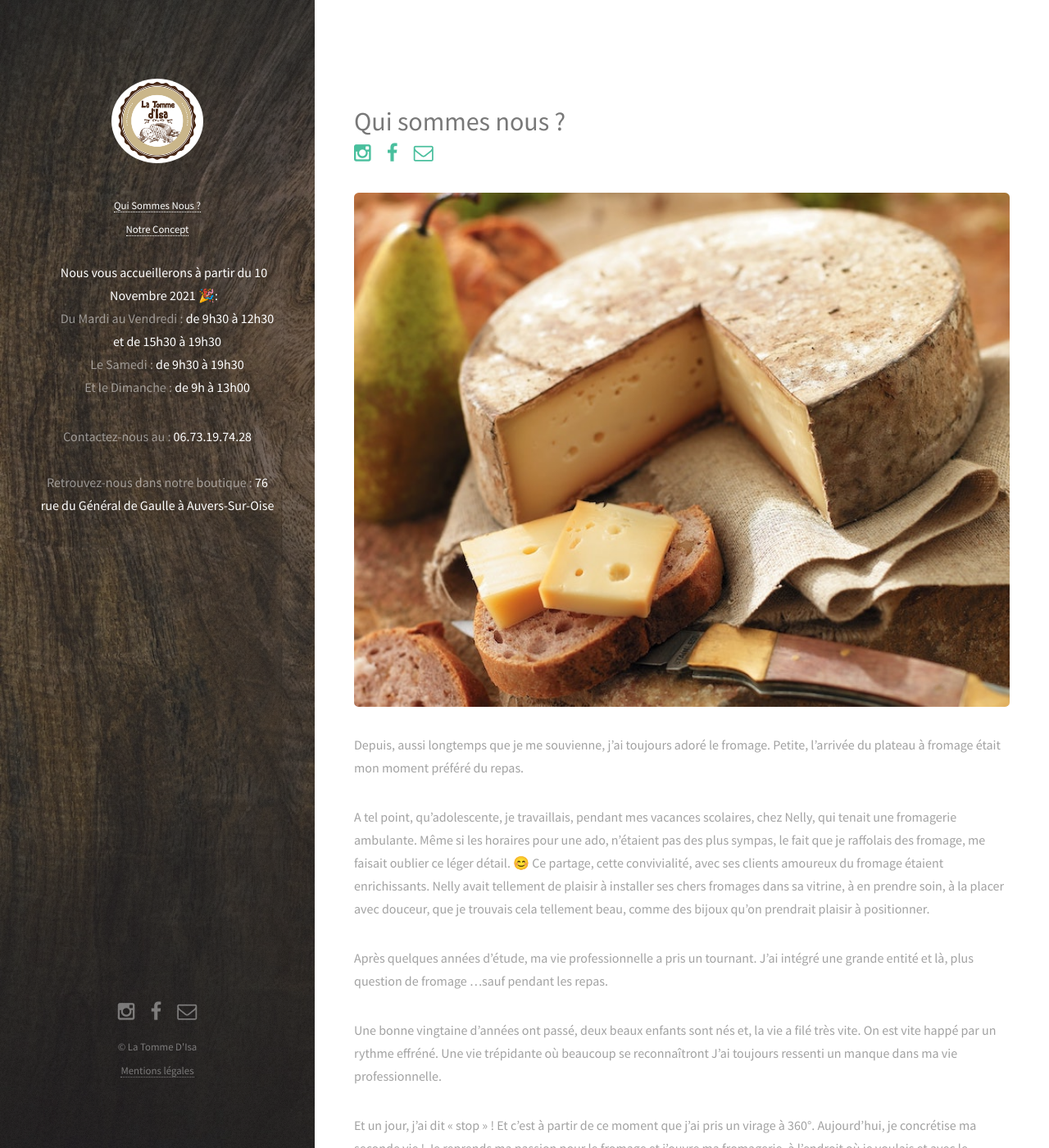
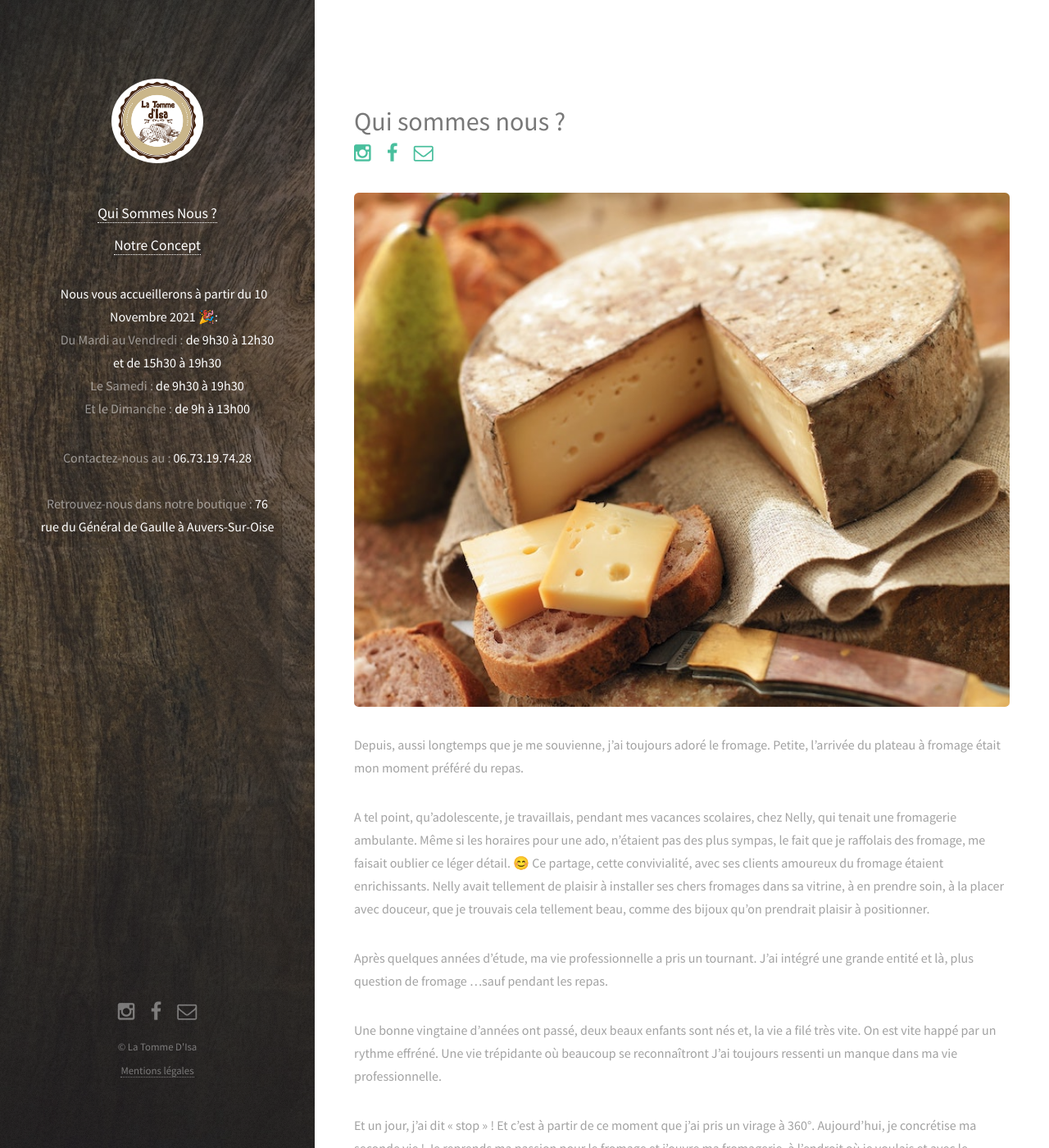
Before and after one commit to SachaCR/la-tomme-disa, a Jekyll site: the page built from index.html, in a window 1280 px wide and 1400 px high. Shown: the whole window at 82% size. Built offline with Jekyll 4.4.1, drawn with Linux system fonts in a browser that asks for light colours; nearby versions of some CDN libraries.

Commit message:
Increase menu font size

```diff
--- a/css/main.css
+++ b/css/main.css
@@ -2514,7 +2514,7 @@
 
 		#header .menu {
 			color: rgba(255, 255, 255, 0.4);
-			font-size: 0.8em;
+			font-size: 1.1em;
 			list-style: none;
 			margin: 1em 0 0 0;
 			padding: 0;
```
